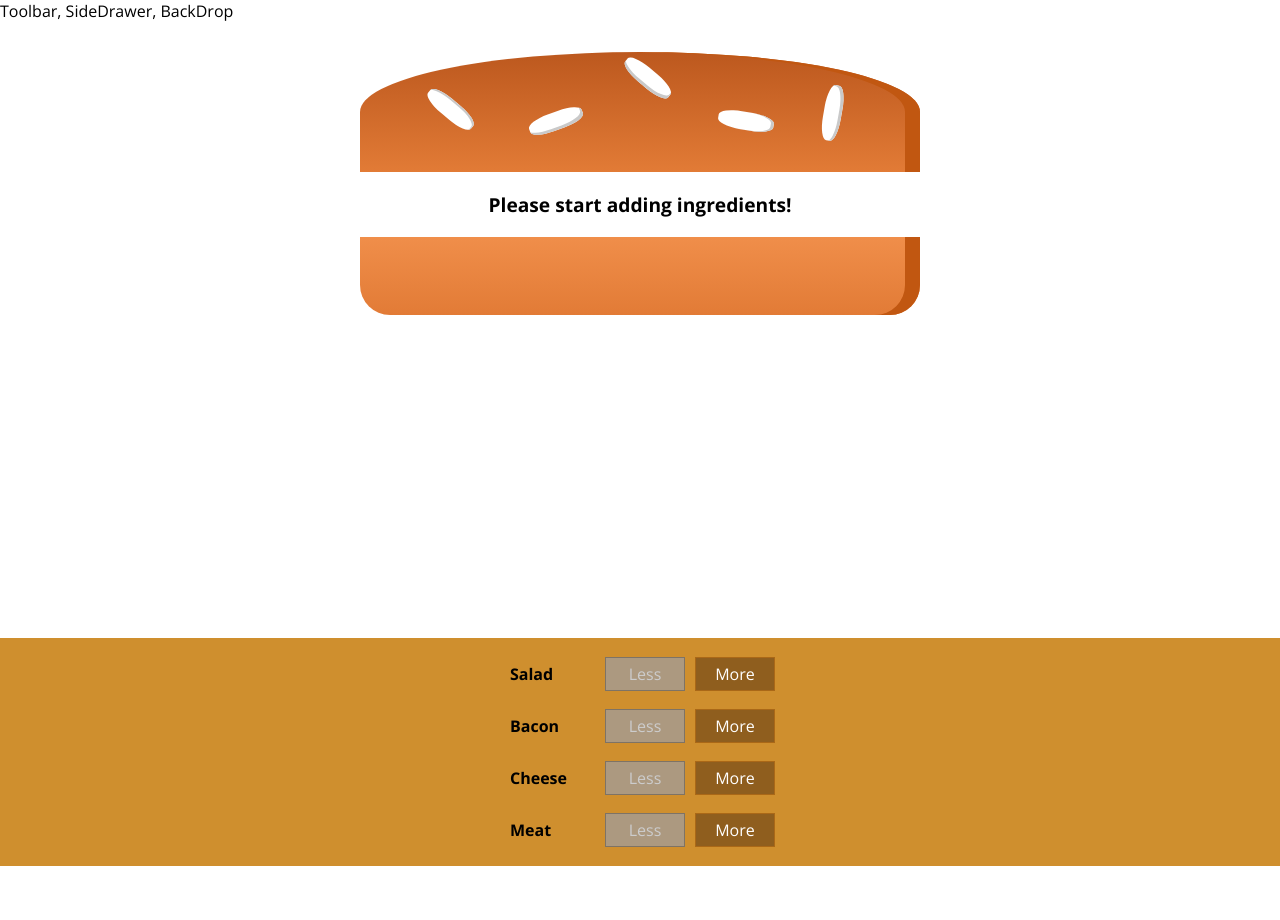
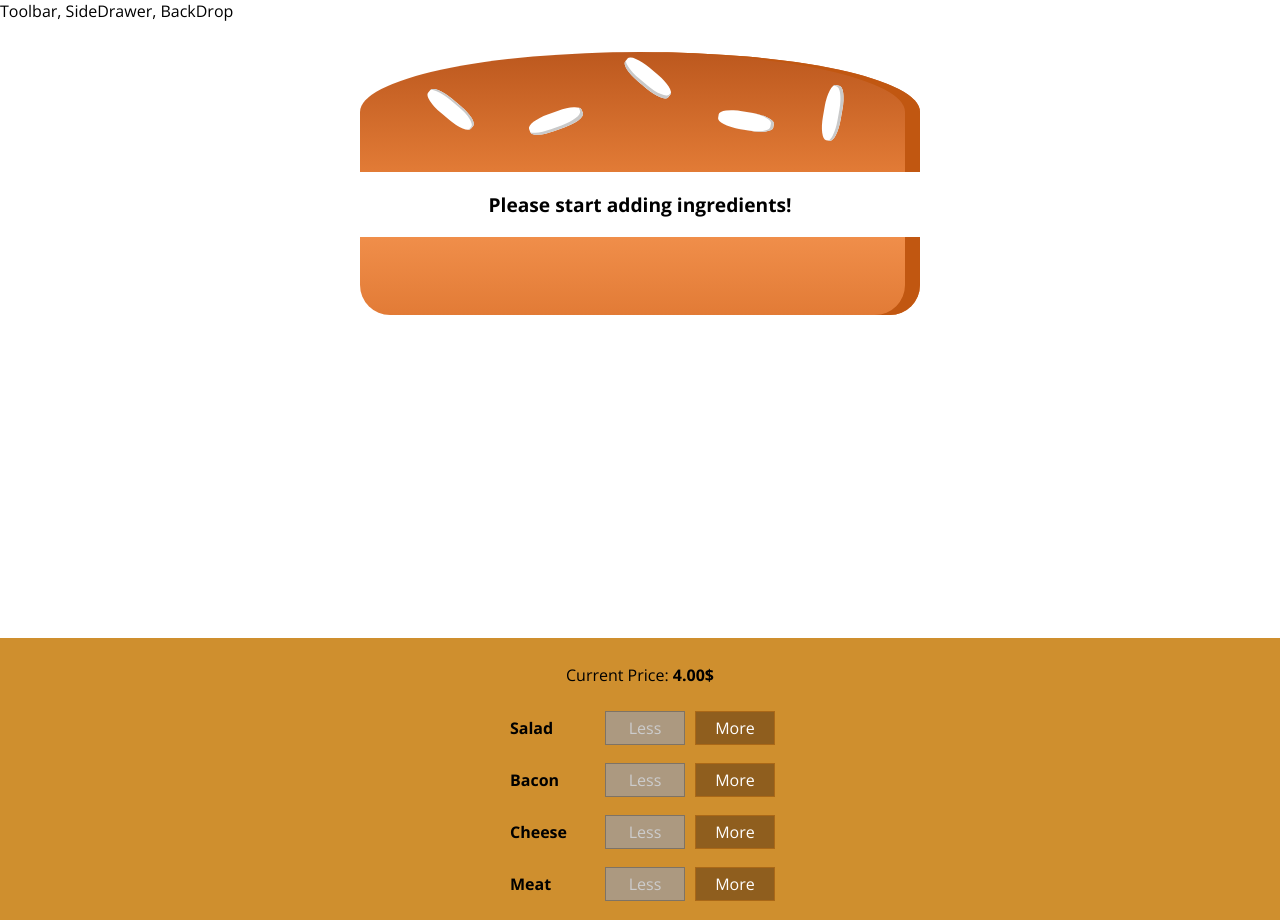
Before and after one commit to wisentr/BurgerBuilder, a React (Create React App) app: page / in a window 1280 px wide. Before the commit the page ends 866 px from the top, so only its background shows below. Built offline with nearby package versions, Linux system fonts and the light colour scheme.

Commit message:
Display and update the burger price

```diff
--- a/src/components/Burger/BuildControls/BuildControls.js
+++ b/src/components/Burger/BuildControls/BuildControls.js
@@ -11,6 +11,7 @@
 
 const buildControls = (props) => (
     <div className={classes.BuildControls}>
+        <p>Current Price: <strong>{props.price.toFixed(2)}$</strong></p>
         {controls.map(ctrl => (
             <BuildControl
                 key={ctrl.label}
--- a/src/containers/BurgerBuilder/BurgerBuilder.js
+++ b/src/containers/BurgerBuilder/BurgerBuilder.js
@@ -66,7 +66,8 @@
                 <BuildControls
                     ingredientAdded={this.addIngredientHandler}
                     ingredientRemoved={this.removeIngredientHandler}
-                    disabled={disabledInfo}/>
+                    disabled={disabledInfo}
+                    price={this.state.totalPrice}/>
             </Aux>
         );
     }
```
